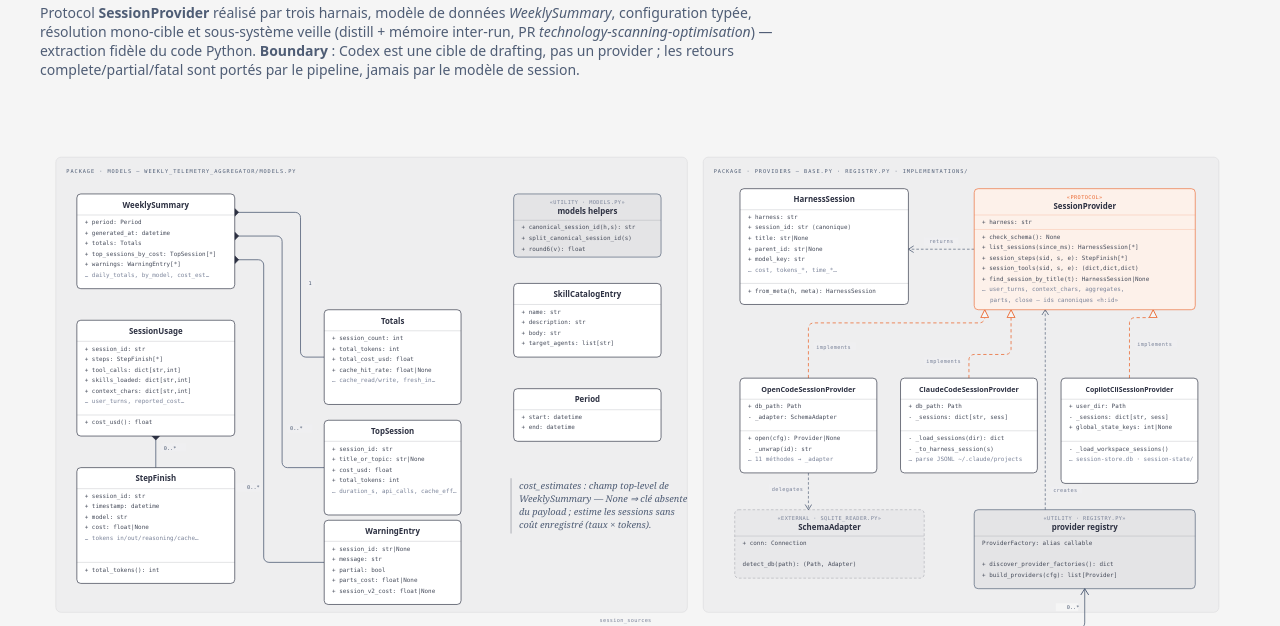
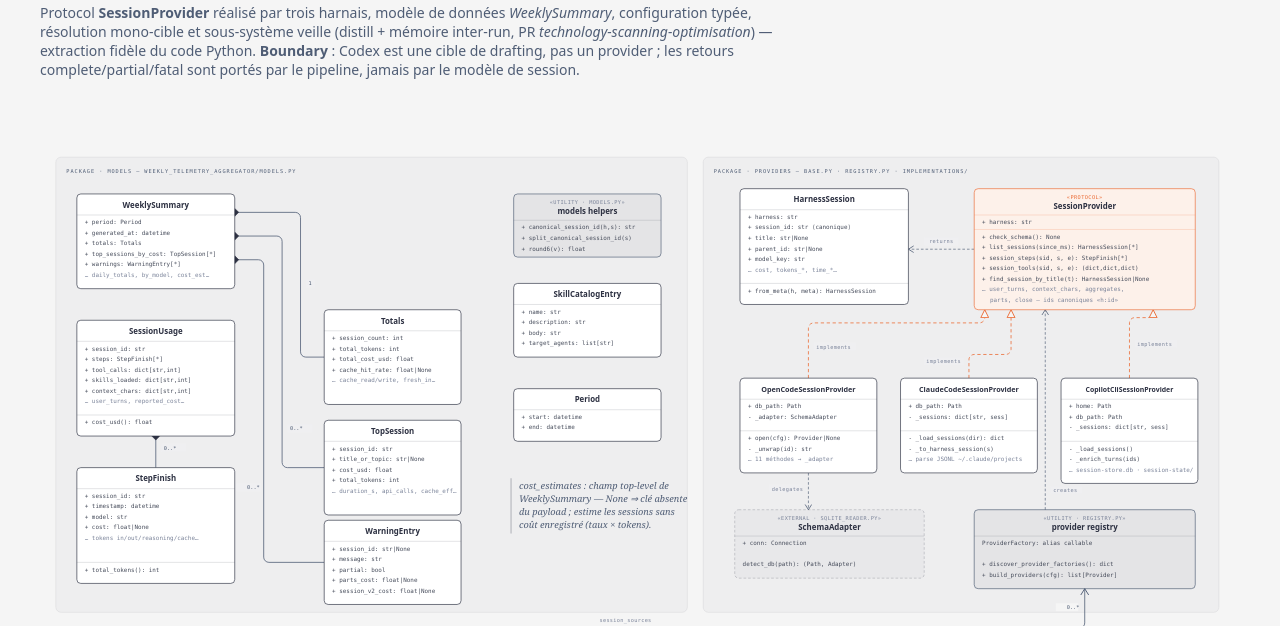
Before and after one commit to BenjaminCartonAdeo/weekly-advisor-kit, a plain HTML site: page doc/diagrams/classes.html in a window 1280 px wide. Shown: the part 120-746 px from the top of the page. Drawn offline with Linux system fonts and the light colour scheme.

Commit message:
fix(ci): make the workflow loadable again, and true up what it asserts
Three defects, each verified before and after.

ci.yml was SYNTACTICALLY INVALID since d5b7139 (lot 01). Bisection:
86450b3 parses, d5b7139 does not — `ScannerError: mapping values are
not allowed here, line 59 column 308`. The step's failure message
carried a ': ', which YAML reads as a mapping-value indicator inside a
plain scalar. GitHub Actions cannot load an invalid workflow, so the CI
never ran for any of this series — the wheel assertion the lot added
included. Fixed with a block scalar, which the five other `run:` keys in
the file already use: the shell command stays byte-identical (339 chars,
extracted from the parsed YAML, never retyped) and the message stays
immune to the next ': '. Proven red and green BEFORE editing — proving red
afterwards would not distinguish a working gate from one the fix broke.

classes.html described CopilotCliSessionProvider members that do not
exist: `user_dir` (really `self.home`, copilot_cli.py:372),
`global_state_keys` (zero occurrences in the module) and
`_load_workspace_sessions()` (really `_load_sessions` at :420 and
`_enrich_turns` at :498). Added the real `db_path` (:373), which the
diagram omitted. Kept the `… session-store.db · session-state/` line
because it is true (_DB_NAME at :45, self.home/"session-state" at :558).
SVG and PNG regenerated through the chain documented in
doc/diagrams/README.md; the other four diagrams are byte-identical.

spec/03: "les 4 résumés précédents" is 7, at both sites. `_collect_recent`
defaults to limit 8 (insights.py:1221) and insights.py:468 takes
`recent_summaries[1:]` to drop the current run; no downstream slice caps
it further.

README: the `§2.3.1` anchor never existed — INSTALL.md has `### 2.3` and
unnumbered `####` children. Repointed at the real section. Note: the
sentence still promises an `session_sources` example, the 5,0/9,0 rates
and an FTS mention that INSTALL.md does not contain; completing it needs
an edit to INSTALL.md, routed rather than faked here.

package-lock.json stays out (cf. d5b7139).

```diff
--- a/doc/diagrams/classes.html
+++ b/doc/diagrams/classes.html
@@ -314,12 +314,13 @@
     <rect x="1552" y="400" width="208" height="160" rx="6" fill="#ffffff" stroke="#2d3142"/>
     <text x="1656" y="421" text-anchor="middle" font-family="var(--sans)" font-size="10.5" font-weight="600" fill="#2d3142">CopilotCliSessionProvider</text>
     <line x1="1552" y1="432" x2="1760" y2="432" stroke="rgba(45,49,66,0.25)" stroke-width="0.8"/>
-    <text x="1564" y="446" font-family="var(--mono)" font-size="9" fill="#444a59">+ user_dir: Path</text>
-    <text x="1564" y="462" font-family="var(--mono)" font-size="9" fill="#444a59">- _sessions: dict[str, sess]</text>
-    <text x="1564" y="478" font-family="var(--mono)" font-size="9" fill="#444a59">+ global_state_keys: int|None</text>
+    <text x="1564" y="446" font-family="var(--mono)" font-size="9" fill="#444a59">+ home: Path</text>
+    <text x="1564" y="462" font-family="var(--mono)" font-size="9" fill="#444a59">+ db_path: Path</text>
+    <text x="1564" y="478" font-family="var(--mono)" font-size="9" fill="#444a59">- _sessions: dict[str, sess]</text>
     <line x1="1552" y1="496" x2="1760" y2="496" stroke="rgba(45,49,66,0.25)" stroke-width="0.8"/>
-    <text x="1564" y="510" font-family="var(--mono)" font-size="9" fill="#444a59">- _load_workspace_sessions()</text>
-    <text x="1564" y="526" font-family="var(--mono)" font-size="9" fill="#7a8399">… session-store.db · session-state/</text>
+    <text x="1564" y="510" font-family="var(--mono)" font-size="9" fill="#444a59">- _load_sessions()</text>
+    <text x="1564" y="526" font-family="var(--mono)" font-size="9" fill="#444a59">- _enrich_turns(ids)</text>
+    <text x="1564" y="542" font-family="var(--mono)" font-size="9" fill="#7a8399">… session-store.db · session-state/</text>
 
     <!-- SchemaAdapter (external) -->
     <rect x="1056" y="600" width="288" height="104" rx="6" fill="rgba(45,49,66,0.03)" stroke="rgba(45,49,66,0.30)" stroke-dasharray="4 3"/>
```
Also changed, not shown: doc/spec/03-capacites.md (+2 -2 lines), .github/workflows/ci.yml, README.md, doc/diagrams/classes.png, doc/diagrams/classes.svg.
